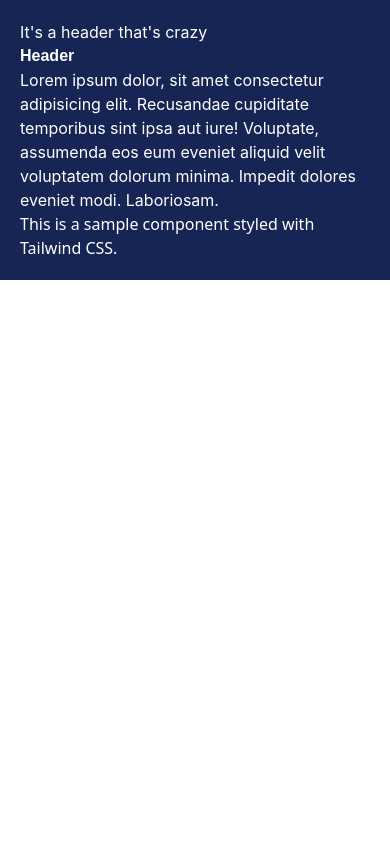
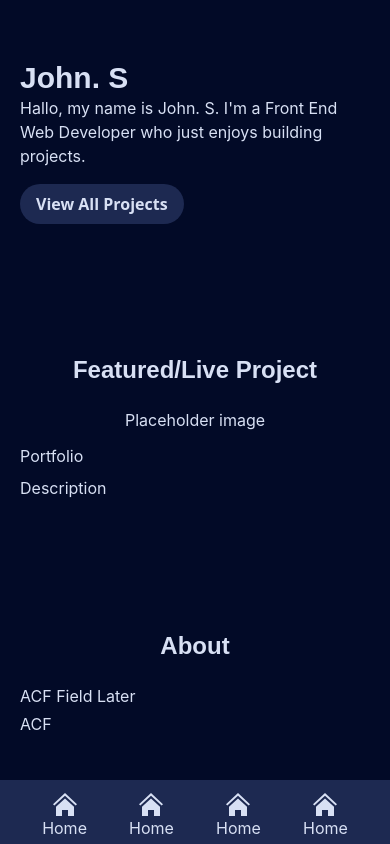
Before and after one commit to J-A-R-S-H/portfolio-project, a React (Vite) app: page / in a window 390 px wide. Shown: the top 844 px of the page. Built offline with nearby package versions, Linux system fonts and the light colour scheme.

Commit message:
finished initial setup for the styling on mobile

```diff
--- a/package.json
+++ b/package.json
@@ -10,6 +10,11 @@
     "preview": "vite preview"
   },
   "dependencies": {
+    "@fortawesome/fontawesome-svg-core": "^6.5.1",
+    "@fortawesome/free-brands-svg-icons": "^6.5.1",
+    "@fortawesome/free-regular-svg-icons": "^6.5.1",
+    "@fortawesome/free-solid-svg-icons": "^6.5.1",
+    "@fortawesome/react-fontawesome": "^0.2.0",
     "react": "^18.2.0",
     "react-dom": "^18.2.0",
     "react-router-dom": "^6.22.2"
--- a/src/App.jsx
+++ b/src/App.jsx
@@ -1,16 +1,14 @@
 import { useState } from 'react';
 import { BrowserRouter, Routes, Route } from 'react-router-dom';
-import SectionHome from './sections/SectionHome';
-import Header from './components/Header';
+import PageLanding from './pages/PageLanding';
 
 function App() {
   return (
     <>
       <BrowserRouter basename='/'>
-          <div id="site-wrapper" className="bg-blue-950 text-white p-5 h-max min-h" >
-          <Header />
+          <div id="site-wrapper" className="bg-background text-white p-5 h-max min-h mb-14" >
             <Routes>
-              <Route path="/" element={<SectionHome />} />
+              <Route path="/" element={<PageLanding />} />
             </Routes>
           </div>
       </BrowserRouter>
--- a/src/components/Header.jsx
+++ b/src/components/Header.jsx
@@ -1,8 +1,17 @@
 import { Link } from "react-router-dom";
 export default function Header() {
   return (
-    <header className="site-header">
-      <p>It's a header that's crazy</p>
+    <header className="site-header mt-10">
+
+<h1 className="text-3xl">John. S</h1>
+<p>Hallo, my name is John. S. I'm a Front End Web Developer who just enjoys building projects.
+</p>
+
+<button className="bg-accent hover:bg-primary font-bold py-2 px-4 rounded-full mt-4 m-auto">
+    View All Projects
+    </button>
+
+
     </header>
   );
 }
--- /dev/null
+++ b/src/components/Navigation.jsx
@@ -0,0 +1,27 @@
+export default function Navigation() {
+  return (
+<footer className="fixed bottom-0 left-0 right-0 z-100 bg-accent pt-3 pb-1">
+    <nav className="flex justify-evenly	">
+<div className="home-nav flex flex-col items-center">
+<svg xmlns="http://www.w3.org/2000/svg" width="24" height="24" viewBox="0 0 24 24"><path d="M12 6.453l9 8.375v9.172h-6v-6h-6v6h-6v-9.172l9-8.375zm12 5.695l-12-11.148-12 11.133 1.361 1.465 10.639-9.868 10.639 9.883 1.361-1.465z" className="fill-white"/></svg>
+<p>Home</p>
+</div>
+<div className="home-nav flex flex-col items-center">
+<svg xmlns="http://www.w3.org/2000/svg" width="24" height="24" viewBox="0 0 24 24"><path d="M12 6.453l9 8.375v9.172h-6v-6h-6v6h-6v-9.172l9-8.375zm12 5.695l-12-11.148-12 11.133 1.361 1.465 10.639-9.868 10.639 9.883 1.361-1.465z" className="fill-white"/></svg>
+<p>Home</p>
+
+</div>
+<div className="home-nav flex flex-col items-center">
+<svg xmlns="http://www.w3.org/2000/svg" width="24" height="24" viewBox="0 0 24 24"><path d="M12 6.453l9 8.375v9.172h-6v-6h-6v6h-6v-9.172l9-8.375zm12 5.695l-12-11.148-12 11.133 1.361 1.465 10.639-9.868 10.639 9.883 1.361-1.465z" className="fill-white"/></svg>
+<p>Home</p>
+
+</div>
+<div className="home-nav flex flex-col items-center">
+<svg xmlns="http://www.w3.org/2000/svg" width="24" height="24" viewBox="0 0 24 24"><path d="M12 6.453l9 8.375v9.172h-6v-6h-6v6h-6v-9.172l9-8.375zm12 5.695l-12-11.148-12 11.133 1.361 1.465 10.639-9.868 10.639 9.883 1.361-1.465z" className="fill-white"/></svg>
+<p>Home</p>
+
+</div>
+    </nav>
+      </footer>
+  );
+}
--- a/src/index.css
+++ b/src/index.css
@@ -9,6 +9,13 @@ h1, h2, h3 {
   font-weight: bold;
 }
 
+h1 {
+  font-size: 1.875rem;
+}
+h2 {
+  font-size: 1.5rem;
+}
+
 p {
   font-family: "Inter", sans-serif;
 }
--- /dev/null
+++ b/src/pages/PageLanding.jsx
@@ -0,0 +1,21 @@
+import Navigation from "../components/Navigation";
+import Header from "../components/Header";
+import SectionProject from "../sections/SectionProjects";
+import SectionAbout from "../sections/SectionAbout";
+import SectionSkills from "../sections/SectionSkills";
+
+function PageLanding() {
+  return (
+      <div>
+          <Header />
+<SectionProject />
+<SectionAbout />
+<SectionSkills />
+      <Navigation />
+    </div>
+
+
+  );
+}
+
+export default PageLanding;
--- /dev/null
+++ b/src/sections/SectionAbout.jsx
@@ -0,0 +1,13 @@
+function SectionAbout() {
+  return (
+    <section className="mt-32">
+<h2 className="text-center">About</h2>
+<p className="mt-5">ACF Field Later</p>
+<p className="mt-1">ACF</p>
+
+    </section>
+
+  );
+}
+
+export default SectionAbout;
--- a/src/sections/SectionHome.jsx
+++ /dev/null
@@ -1,15 +0,0 @@
-function sectionHome() {
-  return (
-      <div className="">
-
-        <h1>Header</h1>
-              <p>
-                Lorem ipsum dolor, sit amet consectetur adipisicing elit. Recusandae cupiditate temporibus sint ipsa aut iure! Voluptate, assumenda eos eum eveniet aliquid velit voluptatem dolorum minima. Impedit dolores eveniet modi. Laboriosam.
-              </p>
-
-      This is a sample component styled with Tailwind CSS.
-    </div>
-  );
-}
-
-export default sectionHome;
--- /dev/null
+++ b/src/sections/SectionProjects.jsx
@@ -0,0 +1,14 @@
+function SectionProject() {
+  return (
+    <section className="mt-32">
+<h2 className="text-center">Featured/Live Project</h2>
+<p className="text-center mt-5">Placeholder image</p>
+<p className="mt-3">Portfolio</p>
+<p className="mt-2">Description</p>
+
+    </section>
+
+  );
+}
+
+export default SectionProject;
--- /dev/null
+++ b/src/sections/SectionSkills.jsx
@@ -0,0 +1,11 @@
+function SectionSkills() {
+    return (
+      <section className="mt-32">
+  <h2 className="text-center">Skills</h2>
+  <p className="mt-5">Map through the ACF Later</p>
+  </section>
+
+    );
+  }
+
+  export default SectionSkills;
--- a/tailwind.config.js
+++ b/tailwind.config.js
@@ -2,7 +2,15 @@
 export default {
   content: ["./src/**/*.{js,jsx,ts,tsx}"],
   theme: {
-    extend: {},
+    extend: {
+      colors: {
+        primary: "#4875E6",
+        secondary: "#862547",
+        accent: "#1D2951",
+        background: "#020A27",
+        white: "#D8E0F4",
+      },
+    },
   },
   plugins: [],
 };
```
Also changed, not shown: 1 other file (tests, documents, lock files or other folders).
